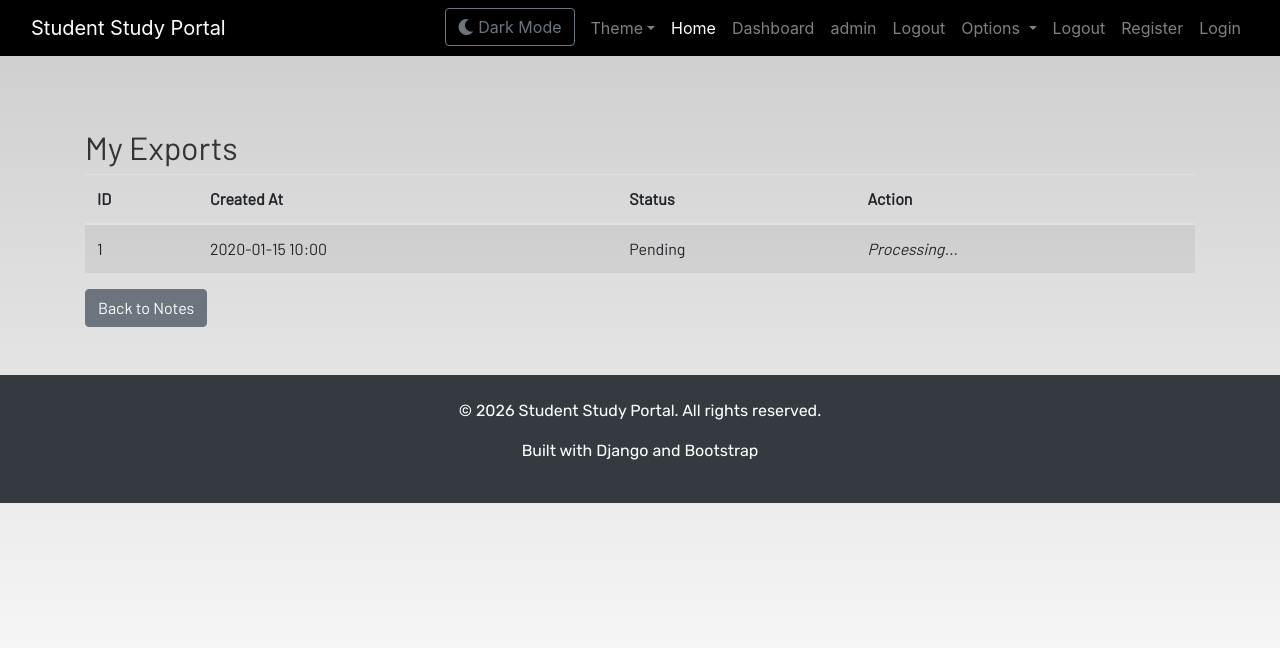
After one commit to prasannapbhurke/student-portal, a Django app: page /exports/ in a window 1280 px wide. The commit adds this page. Shown: the top 648 px of the page. Run offline with Django 5.2, Linux system fonts and the light colour scheme; a user stored in the database is signed in; tables that the repository leaves empty hold one stand-in row (values such as "Sample post"); parts of the project's set-up code (start-up, migrations or seed data) failed here and were passed over; some libraries are stand-ins or nearby versions; some web fonts are replaced.

Commit message:
Add background tasks with Celery/Redis for async exports, theme switcher customization, lazy-load iframes, DB indexes, and related updates

```diff
--- a/project file/Youtube/django/studentstudyportal/dashboard/models.py
+++ b/project file/Youtube/django/studentstudyportal/dashboard/models.py
@@ -161,3 +161,18 @@ class StudySession(models.Model):
 
     def __str__(self):
         return f"{self.subject} - {self.duration} min"
+
+class Export(models.Model):
+    """Model to store asynchronous export tasks"""
+    user = models.ForeignKey(User, on_delete=models.CASCADE)
+    csv_data = models.TextField(blank=True)  # store CSV content as text
+    created_at = models.DateTimeField(auto_now_add=True)
+    status = models.CharField(max_length=20, choices=[
+        ('pending', 'Pending'),
+        ('ready', 'Ready'),
+        ('failed', 'Failed')
+    ], default='pending')
+    error_message = models.TextField(blank=True)
+
+    def __str__(self):
+        return f"Export by {self.user.username} at {self.created_at}"
--- a/project file/Youtube/django/studentstudyportal/dashboard/templates/dashboard/base.html
+++ b/project file/Youtube/django/studentstudyportal/dashboard/templates/dashboard/base.html
@@ -27,11 +27,19 @@
         </button>
          <div class="collapse navbar-collapse justify-content-end" id="navbarSupportedContent">
            <ul class="navbar-nav mb-2 mb-lg-0">
-             <li class="nav-item">
-               <button id="theme-toggle" class="btn btn-outline-secondary mr-2">
-                 <i class="fas fa-moon"></i> Dark Mode
-               </button>
-             </li>
+              <li class="nav-item">
+                <button id="theme-toggle" class="btn btn-outline-secondary mr-2">
+                  <i class="fas fa-moon"></i> Dark Mode
+                </button>
+              </li>
+              <li class="nav-item dropdown">
+                <a class="nav-link dropdown-toggle" href="#" id="themeDropdown" role="button" data-toggle="dropdown">Theme</a>
+                <div class="dropdown-menu" aria-labelledby="themeDropdown">
+                  <a class="dropdown-item" href="#" data-theme="default">Default</a>
+                  <a class="dropdown-item" href="#" data-theme="blue">Blue</a>
+                  <a class="dropdown-item" href="#" data-theme="green">Green</a>
+                </div>
+              </li>
              <li class="nav-item">
                <a class="nav-link active" aria-current="page" href="#">Home</a>
              </li>
@@ -169,6 +177,27 @@
             }
           }
         }
+
+        // Theme switcher
+        document.querySelectorAll('[data-theme]').forEach(item => {
+          item.addEventListener('click', function(e) {
+            e.preventDefault();
+            const theme = this.getAttribute('data-theme');
+            // remove existing theme classes
+            document.body.classList.remove('theme-blue', 'theme-green');
+            if (theme !== 'default') {
+              document.body.classList.add('theme-' + theme);
+            }
+            localStorage.setItem('theme', theme);
+          });
+        });
+        // Load saved theme
+        (function() {
+          const saved = localStorage.getItem('theme') || 'default';
+          if (saved !== 'default') {
+            document.body.classList.add('theme-' + saved);
+          }
+        })();
       });
     </script>
     <!-- Loading Spinner (centered overlay) -->
--- /dev/null
+++ b/project file/Youtube/django/studentstudyportal/dashboard/templates/dashboard/exports.html
@@ -0,0 +1,46 @@
+{% extends 'dashboard/base.html' %}
+{% load static %}
+{% block content %}
+
+<div class="container mt-4">
+    <h2>My Exports</h2>
+    {% if exports %}
+    <table class="table table-striped">
+        <thead>
+            <tr>
+                <th>ID</th>
+                <th>Created At</th>
+                <th>Status</th>
+                <th>Action</th>
+            </tr>
+        </thead>
+        <tbody>
+            {% for exp in exports %}
+            <tr>
+                <td>{{ exp.id }}</td>
+                <td>{{ exp.created_at|date:"Y-m-d H:i" }}</td>
+                <td>
+                    {% if exp.status == 'pending' %}Pending{% endif %}
+                    {% if exp.status == 'ready' %}Ready{% endif %}
+                    {% if exp.status == 'failed' %}Failed{% endif %}
+                </td>
+                <td>
+                    {% if exp.status == 'ready' %}
+                    <a href="{% url 'download_export' exp.id %}" class="btn btn-success btn-sm">Download CSV</a>
+                    {% elif exp.status == 'failed' %}
+                    <span class="text-danger">Failed: {{ exp.error_message }}</span>
+                    {% else %}
+                    <em>Processing...</em>
+                    {% endif %}
+                </td>
+            </tr>
+            {% endfor %}
+        </tbody>
+    </table>
+    {% else %}
+    <p>No exports yet.</p>
+    {% endif %}
+    <a href="{% url 'notes' %}" class="btn btn-secondary">Back to Notes</a>
+</div>
+
+{% endblock %}
--- a/project file/Youtube/django/studentstudyportal/dashboard/templates/dashboard/notes.html
+++ b/project file/Youtube/django/studentstudyportal/dashboard/templates/dashboard/notes.html
@@ -8,6 +8,7 @@
         <div>
             <a href="{% url 'add_note' %}" class="btn btn-primary">Add Note</a>
             <a href="{% url 'export_notes' %}" class="btn btn-info">Export CSV</a>
+            <a href="{% url 'export_list' %}" class="btn btn-secondary">View Exports</a>
         </div>
         <form method="get" class="form-inline">
             <input class="form-control mr-2" type="search" name="q" placeholder="Search notes..." value="{{ query }}">
--- a/project file/Youtube/django/studentstudyportal/dashboard/templates/dashboard/youtube.html
+++ b/project file/Youtube/django/studentstudyportal/dashboard/templates/dashboard/youtube.html
@@ -14,11 +14,11 @@
     {% if query %}
     <h5>Search Results for "{{ query }}"</h5>
     {% if videos %}
-    <div class="row">
+        <div class="row">
         {% for video in videos %}
         <div class="col-md-6 mb-4">
             <div class="card">
-                <iframe width="100%" height="315" src="https://www.youtube.com/embed/{{ video.id.videoId }}" frameborder="0" allowfullscreen></iframe>
+                <iframe width="100%" height="315" src="https://www.youtube.com/embed/{{ video.id.videoId }}" frameborder="0" allowfullscreen loading="lazy"></iframe>
                 <div class="card-body">
                     <h6 class="card-title">{{ video.snippet.title }}</h6>
                     <p class="card-text">{{ video.snippet.description|truncatechars:100 }}</p>
--- a/project file/Youtube/django/studentstudyportal/dashboard/urls.py
+++ b/project file/Youtube/django/studentstudyportal/dashboard/urls.py
@@ -6,6 +6,8 @@ urlpatterns = [
     path('dashboard/', views.dashboard, name='dashboard'),
     path('notes/', views.notes, name='notes'),
     path('export-notes/', views.export_notes, name='export_notes'),
+    path('exports/', views.export_list, name='export_list'),
+    path('download-export/<int:id>/', views.download_export, name='download_export'),
     path('add-note/', views.add_note, name='add_note'),
     path('edit-note/<int:id>/', views.edit_note, name='edit_note'),
     path('delete-note/<int:id>/', views.delete_note, name='delete_note'),
--- a/project file/Youtube/django/studentstudyportal/dashboard/views.py
+++ b/project file/Youtube/django/studentstudyportal/dashboard/views.py
@@ -8,8 +8,9 @@ from django.conf import settings
 from django_ratelimit.decorators import ratelimit
 import csv
 import requests
-from .models import Note, Homework, Todo, Subtask, Book, DictionaryEntry, ConversionEntry, StudySession
+from .models import Note, Homework, Todo, Subtask, Book, DictionaryEntry, ConversionEntry, StudySession, Export
 from .forms import NoteForm, HomeworkForm, TodoForm, SubtaskForm, StudySessionForm
+from .tasks import generate_notes_export
 
 def home(request):
     """Home page with feature overview"""
@@ -54,17 +55,14 @@ def notes(request):
     context = {'page_obj': page_obj, 'query': q, 'date_from': date_from, 'date_to': date_to}
     return render(request, 'dashboard/notes.html', context)
 
+@ratelimit(key='ip', rate='10/m', block=True)
+@login_required
 def export_notes(request):
-    """Export notes to CSV"""
-    user = request.user if request.user.is_authenticated else None
-    notes = Note.objects.filter(user=user) if user else Note.objects.filter(user__isnull=True)
-    response = HttpResponse(content_type='text/csv')
-    response['Content-Disposition'] = 'attachment; filename="notes.csv"'
-    writer = csv.writer(response)
-    writer.writerow(['Title', 'Description', 'Created At'])
-    for note in notes:
-        writer.writerow([note.title, note.description, note.created_at])
-    return response
+    """Trigger asynchronous export of notes to CSV"""
+    export = Export.objects.create(user=request.user, status='pending')
+    generate_notes_export.delay(export.id)
+    messages.info(request, 'Your export is being processed. Visit the Exports page to download when ready.')
+    return redirect('notes')
 
 @login_required
 def dashboard(request):
@@ -380,3 +378,21 @@ def add_study_session(request):
         messages.success(request, 'Study session added!')
         return redirect('study_sessions')
     return render(request, 'dashboard/add_study_session.html', {'form': form})
+
+@login_required
+def export_list(request):
+    """List all exports for the user"""
+    exports = Export.objects.filter(user=request.user).order_by('-created_at')
+    return render(request, 'dashboard/exports.html', {'exports': exports})
+
+@login_required
+def download_export(request, id):
+    """Download a completed export"""
+    export = get_object_or_404(Export, id=id, user=request.user)
+    if export.status != 'ready':
+        messages.warning(request, 'Export not ready yet.')
+        return redirect('export_list')
+    response = HttpResponse(export.csv_data, content_type='text/csv')
+    filename = f'notes_{request.user.username}_{export.id}.csv'
+    response['Content-Disposition'] = f'attachment; filename="{filename}"'
+    return response
--- a/project file/Youtube/django/studentstudyportal/static/css/main.css
+++ b/project file/Youtube/django/studentstudyportal/static/css/main.css
@@ -268,3 +268,21 @@ h1, h2, h3, h4, h5, h6 {
         color: #e0e0e0;
     }
 }
+
+/* Theme customization */
+.theme-blue .btn-primary {
+    background-color: #0056b3 !important;
+    border-color: #0056b3 !important;
+}
+.theme-blue .card-header {
+    background-color: #0056b3 !important;
+    color: white !important;
+}
+.theme-green .btn-primary {
+    background-color: #28a745 !important;
+    border-color: #28a745 !important;
+}
+.theme-green .card-header {
+    background-color: #28a745 !important;
+    color: white !important;
+}
--- a/project file/Youtube/django/studentstudyportal/studentstudyportal/__init__.py
+++ b/project file/Youtube/django/studentstudyportal/studentstudyportal/__init__.py
@@ -0,0 +1,3 @@
+from .celery import app as celery_app
+
+__all__ = ('celery_app',)
--- a/requirements.txt
+++ b/requirements.txt
@@ -5,3 +5,5 @@ dj-database-url
 psycopg2-binary
 django-crispy-forms
 django-ratelimit
+celery[redis]
+django-celery-results
```
Also changed, not shown: project file/Youtube/django/studentstudyportal/dashboard/tasks.py (added, +24 -0 lines), project file/Youtube/django/studentstudyportal/studentstudyportal/celery.py (added, +13 -0 lines), project file/Youtube/django/studentstudyportal/studentstudyportal/settings.py (+8 -0 lines), project file/Youtube/django/studentstudyportal/dashboard/migrations/0007_export.py (added).
